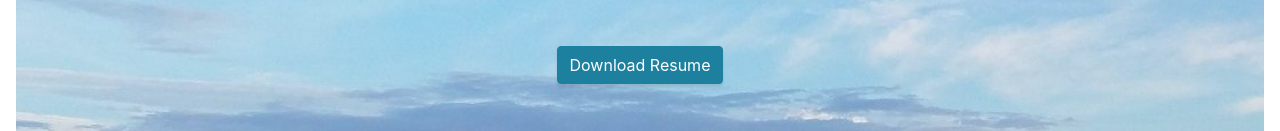
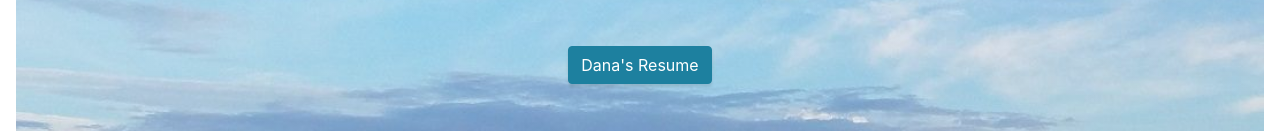
Before and after one commit to DFlint1/DFlint1.github.io, a website with bundled scripts: page index.html in a window 1280 px wide. Shown: the part 471-602 px from the top of the page. Built offline with nearby package versions, Linux system fonts and the light colour scheme.

Commit message:
added pdf

```diff
--- a/index.html
+++ b/index.html
@@ -69,7 +69,7 @@
       <h3 class="mb-5">
         <em>Web Developer. Project Manager.</em>
       </h3>
-      <a class="btn btn-primary btn-xl js-scroll-trigger" href="#about">Download Resume</a>
+      <a class="btn btn-primary btn-xl js-scroll-trigger" a href="https://www.github.com/dflint1.github.io/DFlintresume">Dana's Resume</a>
     </div>
     <div class="overlay"></div>
   </header>
```
Also changed, not shown: 1 other file.
